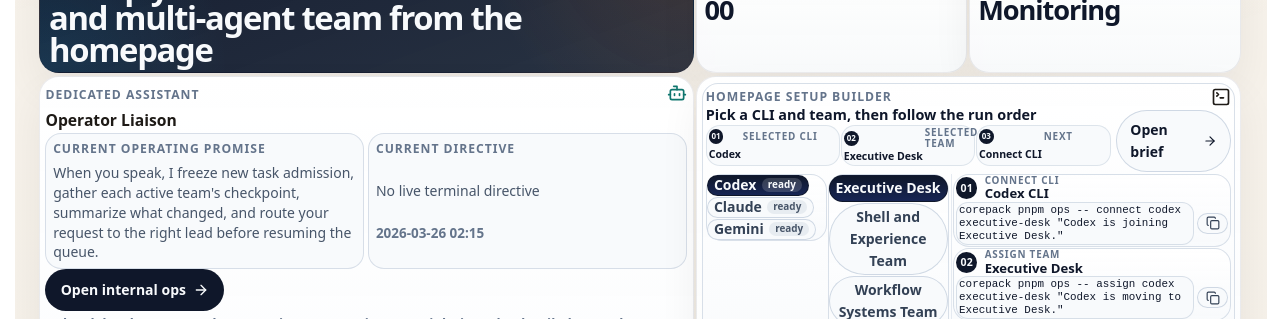
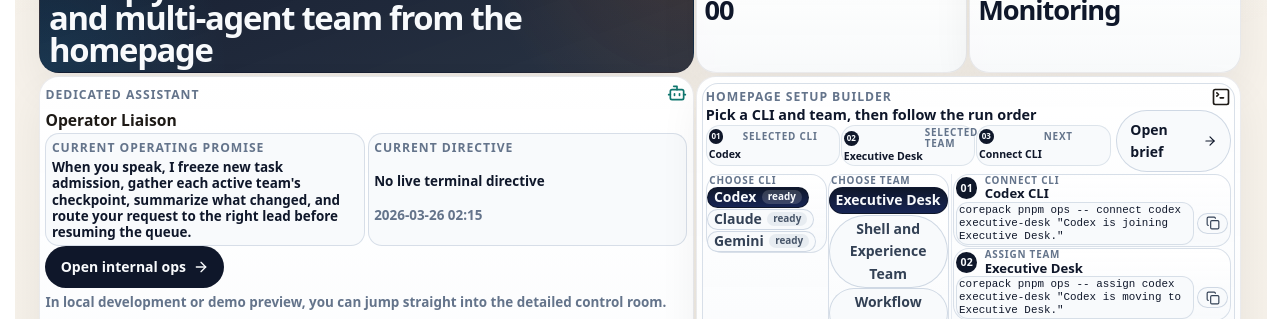
Before and after one commit to GongJae00/research-pages, a Next.js app in the folder apps/web/: page /en in a window 1280 px wide. Shown: the part 1640-1959 px from the top of the page. Built offline with nearby package versions, Linux system fonts and the light colour scheme; no server answers.

Commit message:
Autonomy batch 1509: shell-experience

```diff
--- a/apps/web/src/components/homepage-agent-control-section.module.css
+++ b/apps/web/src/components/homepage-agent-control-section.module.css
@@ -163,6 +163,27 @@
   display: grid;
   grid-template-columns: repeat(2, minmax(0, 1fr));
   gap: 0.24rem;
+}
+
+.heroInfoStrip {
+  display: grid;
+  grid-template-columns: repeat(2, minmax(0, 1fr));
+  gap: 0.18rem;
+}
+
+.infoStripItem {
+  display: grid;
+  gap: 0.08rem;
+  padding: 0.28rem 0.34rem;
+  border: 1px solid rgba(203, 213, 225, 0.72);
+  border-radius: 14px;
+  background: rgba(248, 250, 252, 0.9);
+}
+
+.infoStripItem strong {
+  color: #0f172a;
+  font-size: 0.84rem;
+  line-height: 1.22;
 }
 
 .heroInfoGrid .infoBlock {
@@ -636,6 +657,16 @@
   padding: 0;
 }
 
+.setupPickerLabel {
+  color: #64748b;
+  font-size: 0.62rem;
+  font-weight: 700;
+  letter-spacing: 0.08em;
+  line-height: 1;
+  text-transform: uppercase;
+  padding: 0.12rem 0.16rem 0;
+}
+
 .optionRow {
   display: flex;
   flex-wrap: wrap;
@@ -1026,6 +1057,7 @@
 @media (max-width: 720px) {
   .summaryGrid,
   .heroInfoGrid,
+  .heroInfoStrip,
   .providerMeta,
   .setupRail,
   .setupDigestBar,
--- a/apps/web/src/components/homepage-agent-control-section.tsx
+++ b/apps/web/src/components/homepage-agent-control-section.tsx
@@ -332,15 +332,15 @@ export function HomepageAgentControlSection({
             <Bot size={20} />
           </div>
 
-          <div className={styles.heroInfoGrid}>
-            <div className={styles.infoBlock}>
+          <div className={styles.heroInfoStrip}>
+            <div className={styles.infoStripItem}>
               <span className={styles.metaLabel}>{copy.assistantSummary}</span>
-              <p>{snapshot.assistant.promise}</p>
+              <strong>{snapshot.assistant.promise}</strong>
             </div>
 
-            <div className={styles.infoBlock}>
+            <div className={styles.infoStripItem}>
               <span className={styles.metaLabel}>{copy.directiveLabel}</span>
-              <p>{snapshot.currentDirective.title}</p>
+              <strong>{snapshot.currentDirective.title}</strong>
               <span className={styles.inlineMeta}>
                 {formatBoardTimestamp(locale, snapshot.currentDirective.issuedAt)}
               </span>
@@ -423,6 +423,7 @@ export function HomepageAgentControlSection({
             </div>
             <div className={styles.setupPickerGrid}>
               <div className={styles.setupPicker} aria-label={copy.chooseProvider}>
+                <span className={styles.setupPickerLabel}>{copy.chooseProvider}</span>
                 <div className={styles.optionRow}>
                   {providerOrder.map((providerId) => {
                     const provider = snapshot.providerConnections.find((entry) => entry.providerId === providerId);
@@ -452,6 +453,7 @@ export function HomepageAgentControlSection({
               </div>
 
               <div className={styles.setupPicker} aria-label={copy.chooseTeam}>
+                <span className={styles.setupPickerLabel}>{copy.chooseTeam}</span>
                 <div className={styles.optionRow}>
                   {snapshot.teams.map((team) => (
                     <button
```
